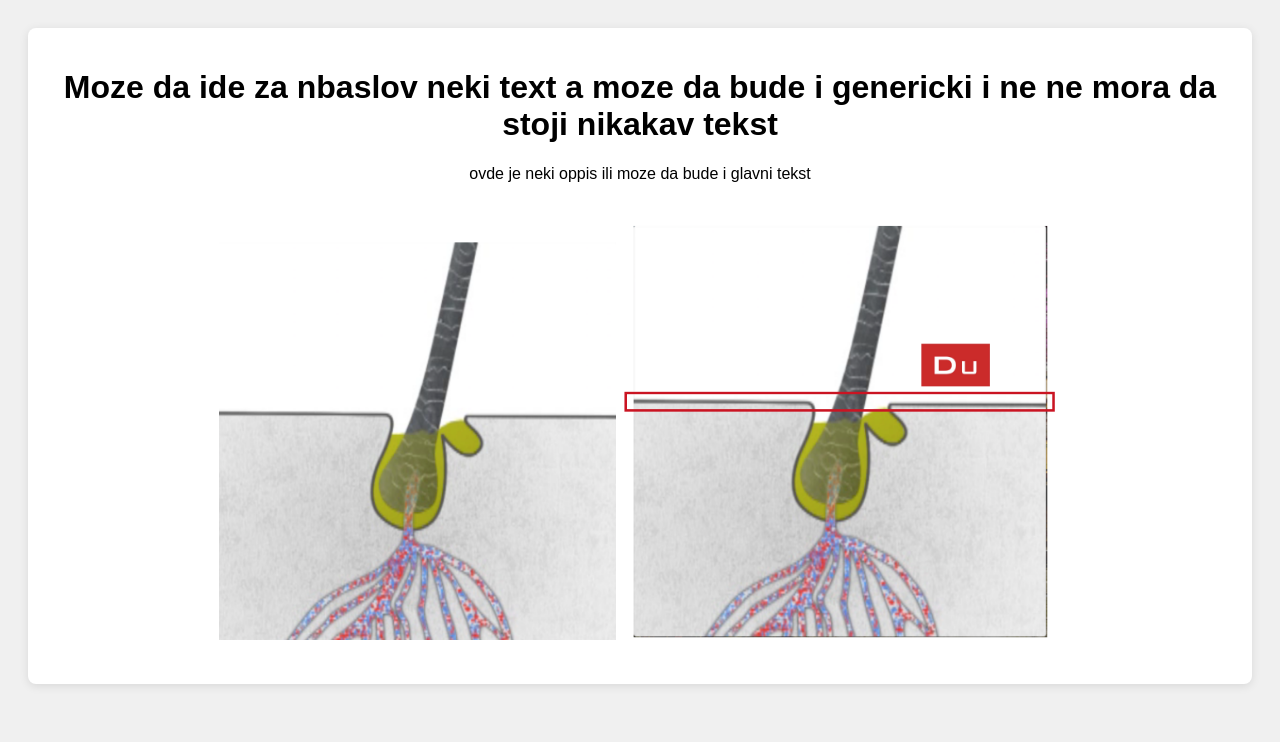
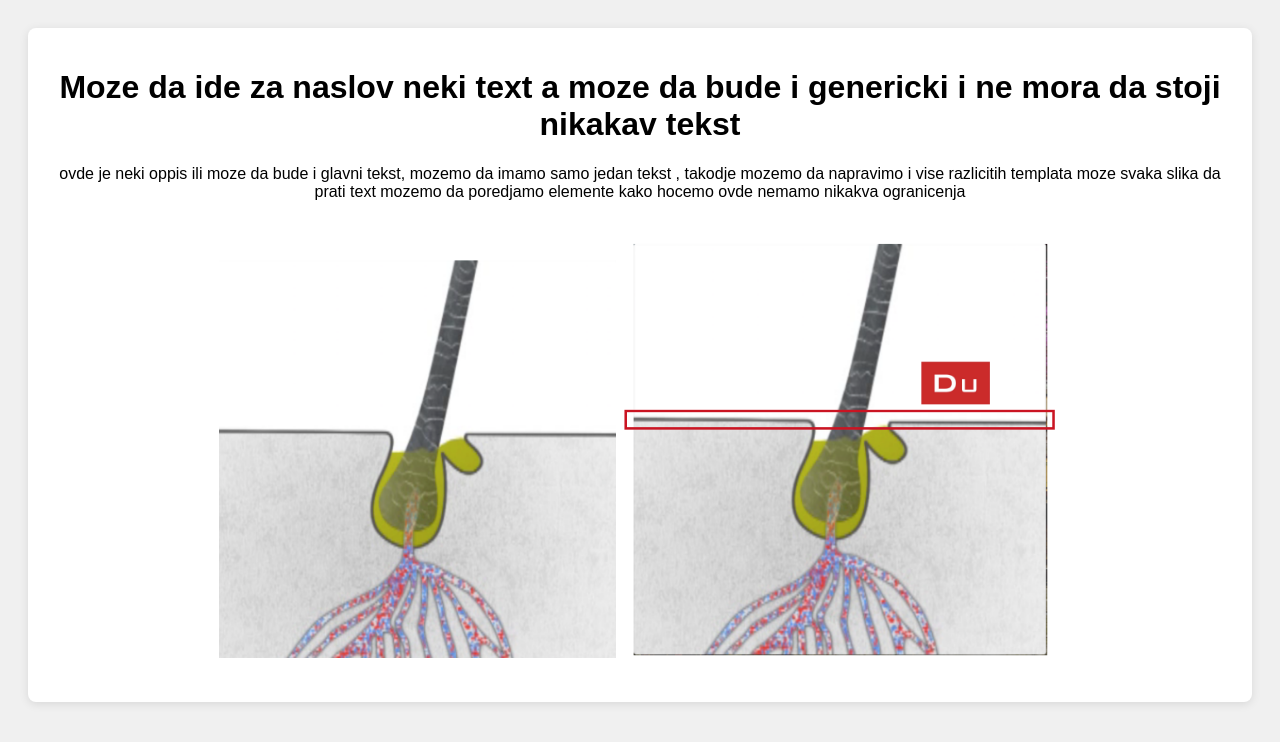
Before and after one commit to FilipPaunovic/WebTest, a plain HTML site: page index.html in a window 1280 px wide. Drawn offline with Linux system fonts and the light colour scheme.

Commit message:
Update index.html

```diff
--- a/index.html
+++ b/index.html
@@ -12,8 +12,8 @@
 </head>
 <body>
     <div class="box">
-        <h1>Moze da ide za nbaslov neki text a  moze da bude i genericki i ne ne mora da stoji nikakav tekst</h1>
-        <p>ovde je neki oppis  ili moze da bude i glavni tekst </p>
+        <h1>Moze da ide za naslov neki text a  moze da bude i genericki i ne mora da stoji nikakav tekst</h1>
+        <p>ovde je neki oppis ili moze da bude i glavni tekst, mozemo da imamo samo jedan tekst , takodje mozemo da napravimo i vise razlicitih templata moze svaka slika da prati text mozemo da poredjamo elemente kako hocemo ovde nemamo nikakva ogranicenja </p>
         <img src="slika1.png" alt="test sl 1">
         <img src="slika2.png" alt="test sl 2">
     </div>
```
